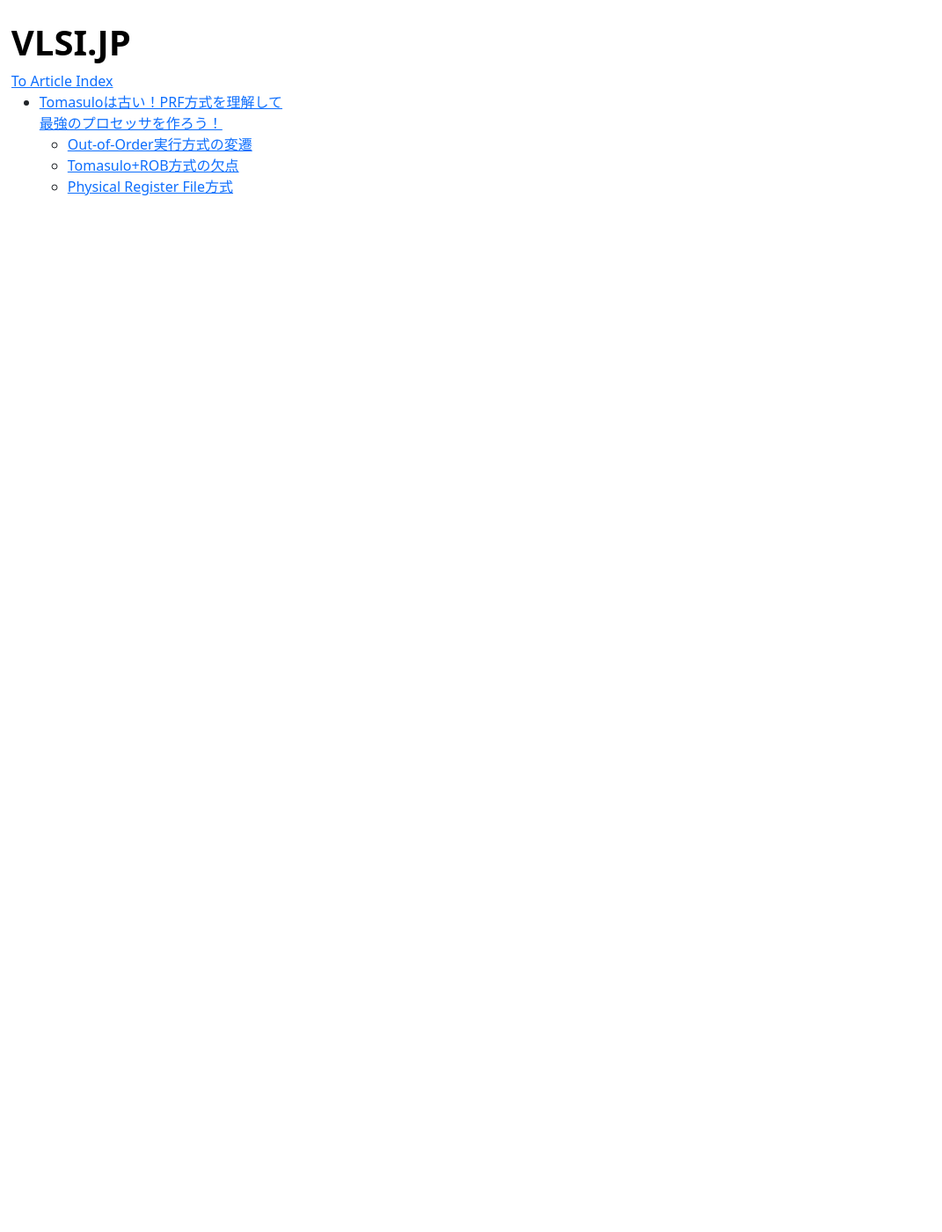
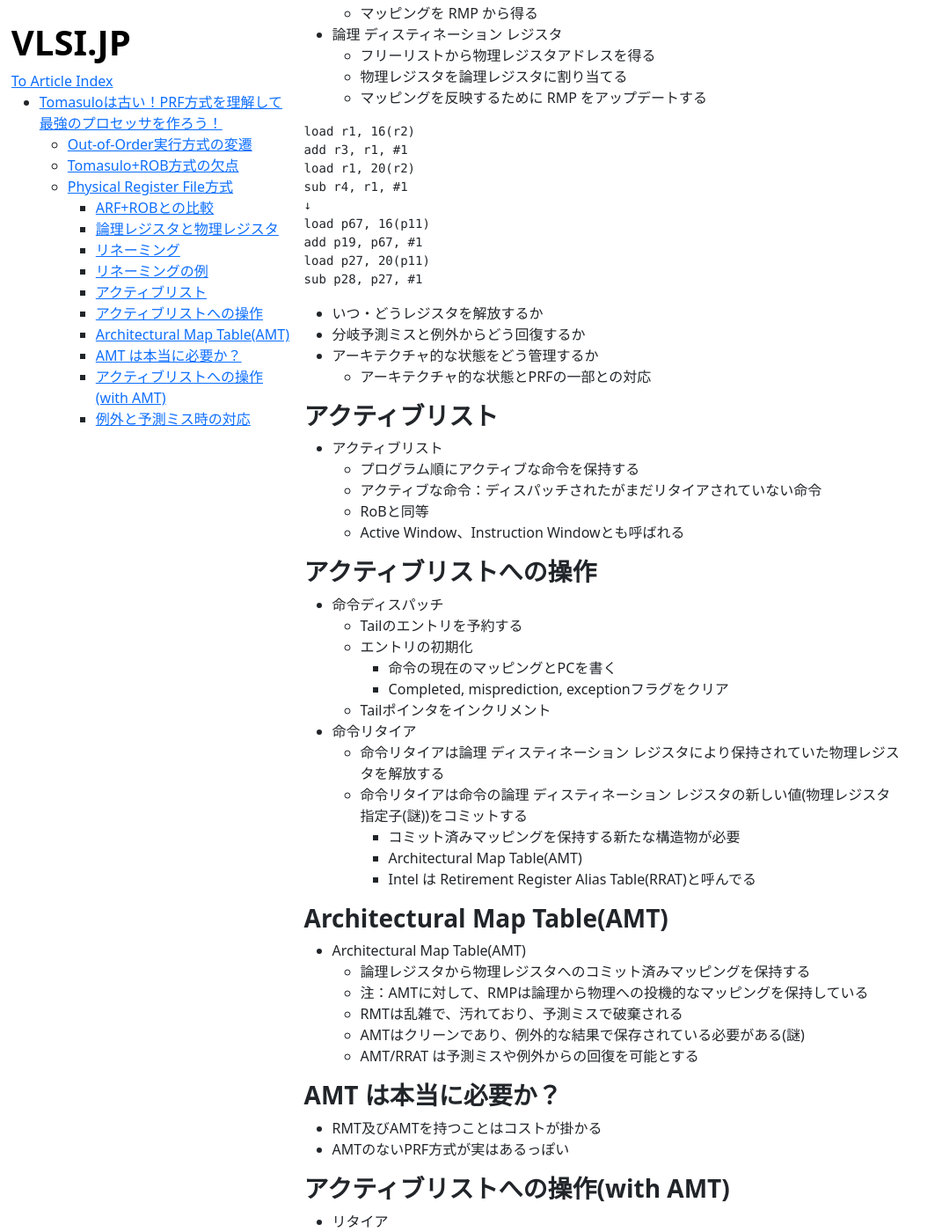
Before and after one commit to VLSI-JP/VLSI-JP.github.io, a Jekyll site: the page built from PRF.md, in a window 1280 px wide and 1400 px high, scrolled down 1779 px. Shown: the whole window at 88% size, without its empty margins (0-1071 px from the left). Built offline with Jekyll 4.4.1, drawn with Linux system fonts in a browser that asks for light colours; some of the changed text lies outside the part shown.

Commit message:
add memos

````diff
--- a/PRF.md
+++ b/PRF.md
@@ -4,6 +4,8 @@ title: Tomasuloはもう古い！PRF方式を理解して最強のプロセッ
 ---
 
 # Tomasuloは古い！PRF方式を理解して最強のプロセッサを作ろう！
+
+本記事は作成途中というか執筆メモ及び雑翻訳です。Googleの検索エンジンさんが掘り当てない限りはこのページは見えないはず。というかとりあえず自分向けに翻訳して頭が冴えてる時の自分がいい感じに記事にします。
 
 後輩及び友達と Reservation Station についての話が噛み合わなくて尋問したら現代コンピューターアーキテクチャの新常識を教えてもらった。いたく感動したのでここにまとめることにする。
 
@@ -13,6 +15,139 @@ title: Tomasuloはもう古い！PRF方式を理解して最強のプロセッ
 
 ## Out-of-Order実行方式の変遷
 
+省略
+
 ## Tomasulo+ROB方式の欠点
 
+- Issueステージ前の Register Read
+    - Register Read が Issueステージの前に存在しており、これを Issueステージの前にすることは出来ない。
+    - リネーミング時にデータが利用可能な場合、
+    - Issue queue は全てのオペランドが利用可能になるまで、オペランドを保持しなくてはならない。
+    - もし Issue Queue が 値へのポインタだけを持っていれば、ROBからARFへ命令がIssueされる前にデータを動かされ、ポインタが古くなりうる。
+
+- レジスタの値のコミットはデータの移動を要する
+    - ROB から ARF へのデータ移動は余計なサイクルと電力を要する
+
 ## Physical Register File方式
+
+### ARF+ROBとの比較
+
+- モノリシックなPhysical Regsiter Fileがリネーミングのためのレジスタの拡張セットを提供する
+- レジスタのサブセットがアーキテクチャ的な状態を表す
+- Rename Map Table がアーキテクチャと物理レジスタのマッピングを提供する
+- 利点：Commiting と Freeing にデータの移動を必要としない
+- 欠点：RMP の復元はビットのクリアのようにシンプルではない(コンセプトは同じ)
+- Issueステージの後に Register Readステージが存在する
+- Issue Queueは値を保持しない。タグのみを保持する
+
+### 論理レジスタと物理レジスタ
+
+- 論理レジスタ
+    - プログラムレジスタとも呼ばれる
+    - MIPS : 32
+    - Alpha : 32
+    - 8080 : 8
+    - x86-64(w/o AVX) : 16
+
+- 物理レジスタ
+    - ハードウェアレジスタとも呼ばれる
+    - Intel Sandybridge : 160
+    - Apple A14 : 300+
+
+
+### リネーミング
+
+- リネーミングの課題
+    - ユニークな物理レジスタを論理レジスタの割り当て
+    - 複数の論理レジスタの定義をユニークな物理レジスタに割り当て
+
+- リネーミングの構造
+    - Physical Register File(PRF)
+    - Rename Map Table(RMP)
+    - Free list(PRFの利用されていない物理レジスタのリスト)
+
+### リネーミングの例
+
+```asm
+load r1, 16(r2)
+add r3, r1, #1
+load r1, 20(r2)
+sub r4, r1, #1
+```
+
+- 論理 ソース レジスタ
+    - マッピングを RMP から得る
+- 論理 ディスティネーション レジスタ
+    - フリーリストから物理レジスタアドレスを得る
+    - 物理レジスタを論理レジスタに割り当てる
+    - マッピングを反映するために RMP をアップデートする
+
+```asm
+load r1, 16(r2)
+add r3, r1, #1
+load r1, 20(r2)
+sub r4, r1, #1
+↓
+load p67, 16(p11)
+add p19, p67, #1
+load p27, 20(p11)
+sub p28, p27, #1
+```
+
+- いつ・どうレジスタを解放するか
+- 分岐予測ミスと例外からどう回復するか
+- アーキテクチャ的な状態をどう管理するか
+    - アーキテクチャ的な状態とPRFの一部との対応
+
+### アクティブリスト
+
+- アクティブリスト
+    - プログラム順にアクティブな命令を保持する
+    - アクティブな命令：ディスパッチされたがまだリタイアされていない命令
+    - RoBと同等
+    - Active Window、Instruction Windowとも呼ばれる
+
+### アクティブリストへの操作
+
+- 命令ディスパッチ
+    - Tailのエントリを予約する
+    - エントリの初期化
+        - 命令の現在のマッピングとPCを書く
+        - Completed, misprediction, exceptionフラグをクリア
+    - Tailポインタをインクリメント
+- 命令リタイア
+    - 命令リタイアは論理 ディスティネーション レジスタにより保持されていた物理レジスタを解放する
+    - 命令リタイアは命令の論理 ディスティネーション レジスタの新しい値(物理レジスタ指定子(謎))をコミットする
+        - コミット済みマッピングを保持する新たな構造物が必要
+        - Architectural Map Table(AMT)
+        - Intel は Retirement Register Alias Table(RRAT)と呼んでる
+
+### Architectural Map Table(AMT)
+
+- Architectural Map Table(AMT)
+    - 論理レジスタから物理レジスタへのコミット済みマッピングを保持する
+    - 注：AMTに対して、RMPは論理から物理への投機的なマッピングを保持している
+    - RMTは乱雑で、汚れており、予測ミスで破棄される
+    - AMTはクリーンであり、例外的な結果で保存されている必要がある(謎)
+    - AMT/RRAT は予測ミスや例外からの回復を可能とする
+
+### AMT は本当に必要か？
+
+- RMT及びAMTを持つことはコストが掛かる
+- AMTのないPRF方式が実はあるっぽい
+
+### アクティブリストへの操作(with AMT)
+
+- リタイア
+    - 命令がヘッドに到達し、完了するまで待機
+    - ヘッドの命令の論理 ディスティネーション レジスタの指定子を使ってAMTをインデックス
+        - AMTが格納している前のマッピングを解放
+        - 前のマッピングをフリーリストに突っ込む
+        - 新バージョンを暗黙にコミット、古いバージョンはもはや潜在的に復元する必要がない
+        - 現在のマッピングが示す物理レジスタはAMTを現在のマッピングにリライトすることでコミットされる
+    - 若い命令をアクティブリストにコミットするためにヘッドポインタをインクリメント(deplete the instruction windowって書いてるけど意図がよくわかんないっす)
+
+### 例外と予測ミス時の対応
+
+- なんかこれムズいぞ
+- ヤバすぎ
````
